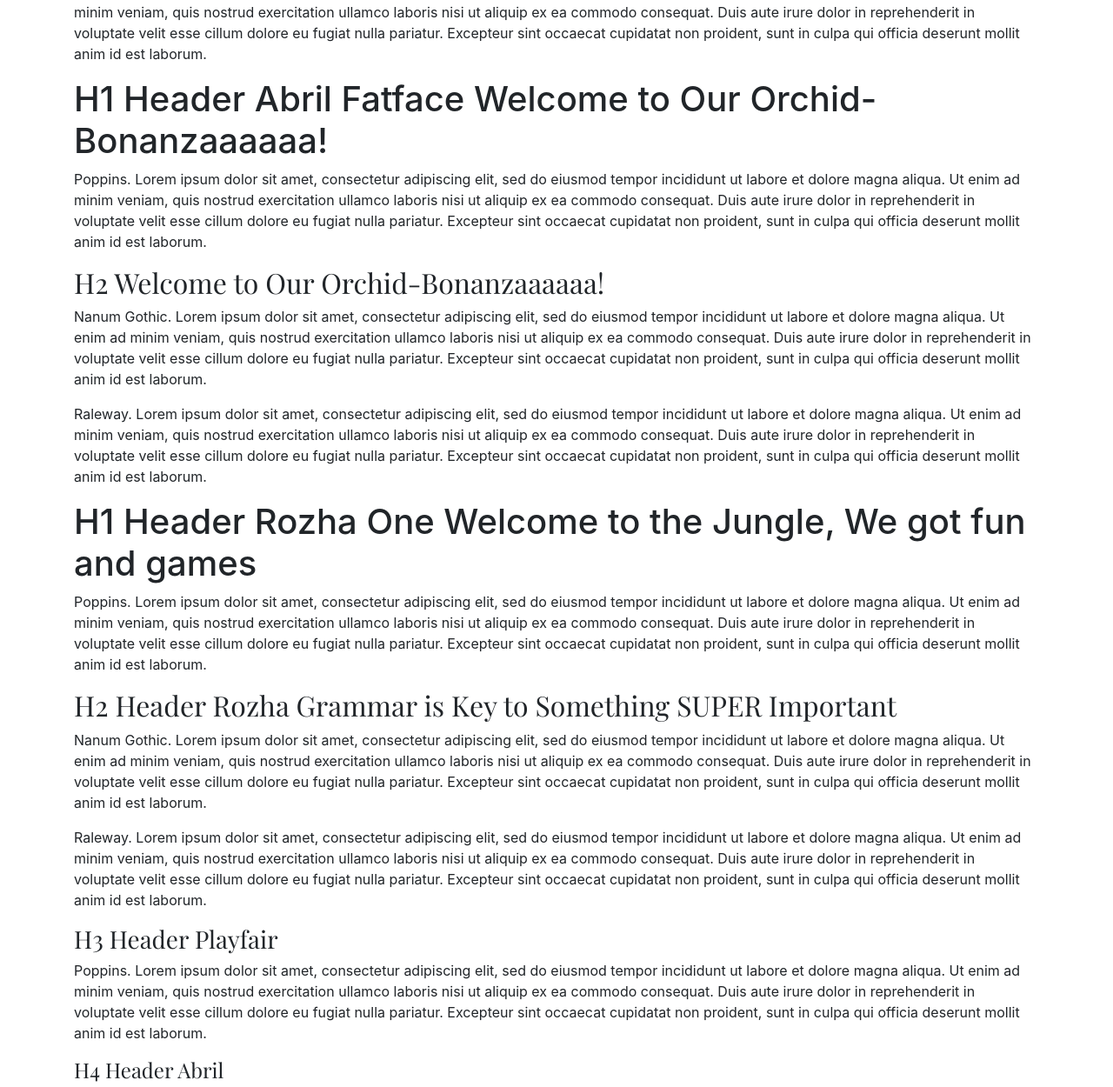
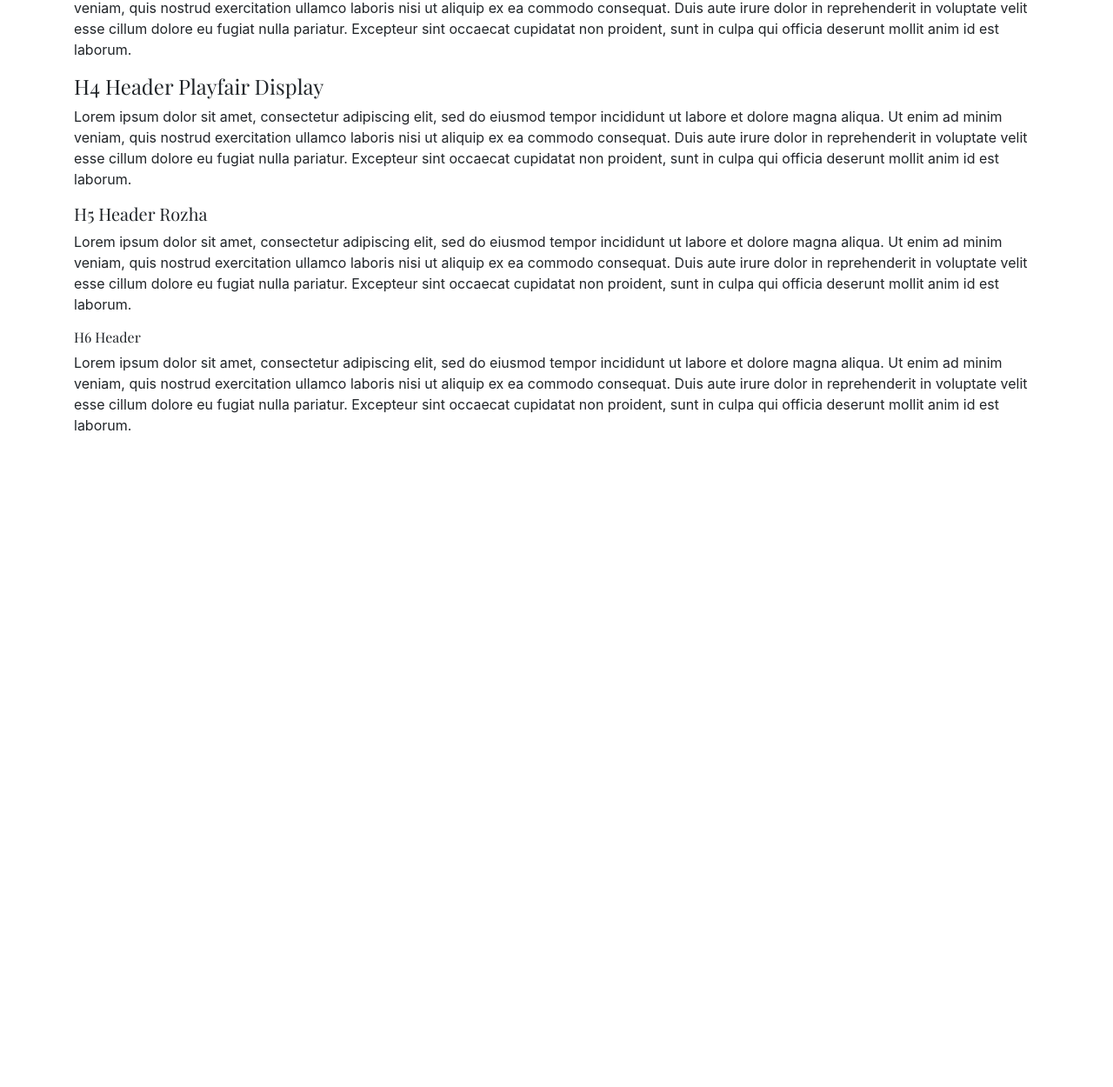
Before and after one commit to atournikate/BlueOrchid, a plain HTML site: page stylesheet.html in a window 1280 px wide. Shown: the part 680-1930 px from the top of the page at 87% size. After the commit the page ends 1197 px from the top, so only its background shows below. Drawn offline with nearby package versions, Linux system fonts and the light colour scheme; a web font is replaced by a local one.

Commit message:
10:30 Style WIP

```diff
--- a/stylesheet.html
+++ b/stylesheet.html
@@ -10,14 +10,15 @@
     />
     <link rel="preconnect" href="https://fonts.gstatic.com" />
     <link
-      href="https://fonts.googleapis.com/css2?family=Abril+Fatface&family=Cinzel+Decorative:wght@400;700&family=Dancing+Script:wght@500;700&family=Fredericka+the+Great&family=Gravitas+One&family=Limelight&family=Playfair+Display:ital,wght@0,400;0,700;1,400;1,700&family=Poppins&family=Rozha+One&family=Satisfy&family=Tangerine:wght@400;700&family=Allura&family=Raleway:wght@200;300;400;500;700&family=Nanum+Gothic:wght@400;700&display=swap"
+      href="https://fonts.googleapis.com/css2?family=Playfair+Display:ital,wght@0,400;0,700;1,400;1,700&family=Poppins&family=Tangerine:wght@400;700&display=swap"
       rel="stylesheet"
     />
     <style>
       body {
         display: flex;
         flex-direction: row;
-            font-family: 'Poppins', sans-serif;
+        font-family: "Poppins", sans-serif;
+        color: #182d66;
       }
 
       .container {
@@ -36,11 +37,14 @@
         font-size: 60px;
       }
 
-      .h1, h2, h3, h4, h5, h6 {
-        font-family: "Playfair Display", serif
+      h1,
+      h2,
+      h3,
+      h4,
+      h5,
+      h6 {
+        font-family: "Playfair Display", serif;
       }
-
-
     </style>
 
     <!-- Bootstrap CSS -->
@@ -62,157 +66,74 @@
         />
 
         <h1 class="opt3">Blue Orchid</h1>
-
       </div>
 
       <button type="button" class="btn-primary">Click Me?</button>
 
-    <div class="text1">
+      <div>
         <img src="images/blueflrs.jpg" />
 
         <h1>H1 Header Playfair Display</h1>
         <p>
-        Poppins. Lorem ipsum dolor sit amet, consectetur adipiscing elit, sed do
+          Lorem ipsum dolor sit amet, consectetur adipiscing elit, sed do
           eiusmod tempor incididunt ut labore et dolore magna aliqua. Ut enim ad
-        minim veniam, quis nostrud exercitation ullamco laboris nisi ut aliquip
-        ex ea commodo consequat. Duis aute irure dolor in reprehenderit in
-        voluptate velit esse cillum dolore eu fugiat nulla pariatur. Excepteur
-        sint occaecat cupidatat non proident, sunt in culpa qui officia deserunt
-        mollit anim id est laborum.
+          minim veniam, quis nostrud exercitation ullamco laboris nisi ut
+          aliquip ex ea commodo consequat. Duis aute irure dolor in
+          reprehenderit in voluptate velit esse cillum dolore eu fugiat nulla
+          pariatur. Excepteur sint occaecat cupidatat non proident, sunt in
+          culpa qui officia deserunt mollit anim id est laborum.
         </p>
-      <h2>H2 Header Playfair</h2>
+        <h2>H2 Header Playfair Display</h2>
         <p>
-        Nanum Gothic. Lorem ipsum dolor sit amet, consectetur adipiscing elit,
-        sed do eiusmod tempor incididunt ut labore et dolore magna aliqua. Ut
-        enim ad minim veniam, quis nostrud exercitation ullamco laboris nisi ut
-        aliquip ex ea commodo consequat. Duis aute irure dolor in reprehenderit
-        in voluptate velit esse cillum dolore eu fugiat nulla pariatur.
-        Excepteur sint occaecat cupidatat non proident, sunt in culpa qui
-        officia deserunt mollit anim id est laborum.
+          Lorem ipsum dolor sit amet, consectetur adipiscing elit, sed do
+          eiusmod tempor incididunt ut labore et dolore magna aliqua. Ut enim ad
+          minim veniam, quis nostrud exercitation ullamco laboris nisi ut
+          aliquip ex ea commodo consequat. Duis aute irure dolor in
+          reprehenderit in voluptate velit esse cillum dolore eu fugiat nulla
+          pariatur. Excepteur sint occaecat cupidatat non proident, sunt in
+          culpa qui officia deserunt mollit anim id est laborum.
         </p>
-      <h2 class="serif1">H2 Header Playfair</h2>
-      <p class="sans3">
-        Raleway. Lorem ipsum dolor sit amet, consectetur adipiscing elit,
-        sed do eiusmod tempor incididunt ut labore et dolore magna aliqua. Ut
-        enim ad minim veniam, quis nostrud exercitation ullamco laboris nisi ut
-        aliquip ex ea commodo consequat. Duis aute irure dolor in reprehenderit
-        in voluptate velit esse cillum dolore eu fugiat nulla pariatur.
-        Excepteur sint occaecat cupidatat non proident, sunt in culpa qui
-        officia deserunt mollit anim id est laborum.
+        <h3>H3 Header Playfair Display</h3>
+        <p>
+          Lorem ipsum dolor sit amet, consectetur adipiscing elit, sed do
+          eiusmod tempor incididunt ut labore et dolore magna aliqua. Ut enim ad
+          minim veniam, quis nostrud exercitation ullamco laboris nisi ut
+          aliquip ex ea commodo consequat. Duis aute irure dolor in
+          reprehenderit in voluptate velit esse cillum dolore eu fugiat nulla
+          pariatur. Excepteur sint occaecat cupidatat non proident, sunt in
+          culpa qui officia deserunt mollit anim id est laborum.
         </p>
-    </div>
-    <div class="text2">
-      <h1 class="serif2">H1 Header Abril Fatface Welcome to Our Orchid-Bonanzaaaaaa!</h1>
-      <p class="sans1">
-        Poppins. Lorem ipsum dolor sit amet, consectetur adipiscing elit, sed do
+        <h4>H4 Header Playfair Display</h4>
+        <p>
+          Lorem ipsum dolor sit amet, consectetur adipiscing elit, sed do
           eiusmod tempor incididunt ut labore et dolore magna aliqua. Ut enim ad
-        minim veniam, quis nostrud exercitation ullamco laboris nisi ut aliquip
-        ex ea commodo consequat. Duis aute irure dolor in reprehenderit in
-        voluptate velit esse cillum dolore eu fugiat nulla pariatur. Excepteur
-        sint occaecat cupidatat non proident, sunt in culpa qui officia deserunt
-        mollit anim id est laborum.
-      </p>
-      <h2 class="serif2">H2 Welcome to Our Orchid-Bonanzaaaaaa!</h2>
-      <p class="sans2">
-        Nanum Gothic. Lorem ipsum dolor sit amet, consectetur adipiscing elit,
-        sed do eiusmod tempor incididunt ut labore et dolore magna aliqua. Ut
-        enim ad minim veniam, quis nostrud exercitation ullamco laboris nisi ut
-        aliquip ex ea commodo consequat. Duis aute irure dolor in reprehenderit
-        in voluptate velit esse cillum dolore eu fugiat nulla pariatur.
-        Excepteur sint occaecat cupidatat non proident, sunt in culpa qui
-        officia deserunt mollit anim id est laborum.
-      </p>
-      <p class="sans3">
-        Raleway. Lorem ipsum dolor sit amet, consectetur adipiscing elit,
-        sed do eiusmod tempor incididunt ut labore et dolore magna aliqua. Ut
-        enim ad minim veniam, quis nostrud exercitation ullamco laboris nisi ut
-        aliquip ex ea commodo consequat. Duis aute irure dolor in reprehenderit
-        in voluptate velit esse cillum dolore eu fugiat nulla pariatur.
-        Excepteur sint occaecat cupidatat non proident, sunt in culpa qui
-        officia deserunt mollit anim id est laborum.
-      </p>
-    </div>
-    <div class="text3">
-      <h1 class="serif3">H1 Header Rozha One Welcome to the Jungle, We got fun and games</h1>
-      <p class="sans1">
-        Poppins. Lorem ipsum dolor sit amet, consectetur adipiscing elit, sed do
-        eiusmod tempor incididunt ut labore et dolore magna aliqua. Ut enim ad
-        minim veniam, quis nostrud exercitation ullamco laboris nisi ut aliquip
-        ex ea commodo consequat. Duis aute irure dolor in reprehenderit in
-        voluptate velit esse cillum dolore eu fugiat nulla pariatur. Excepteur
-        sint occaecat cupidatat non proident, sunt in culpa qui officia deserunt
-        mollit anim id est laborum.
-      </p>
-      <h2 class="serif3">H2 Header Rozha Grammar is Key to Something SUPER Important</h2>
-      <p class="sans2">
-        Nanum Gothic. Lorem ipsum dolor sit amet, consectetur adipiscing elit,
-        sed do eiusmod tempor incididunt ut labore et dolore magna aliqua. Ut
-        enim ad minim veniam, quis nostrud exercitation ullamco laboris nisi ut
-        aliquip ex ea commodo consequat. Duis aute irure dolor in reprehenderit
-        in voluptate velit esse cillum dolore eu fugiat nulla pariatur.
-        Excepteur sint occaecat cupidatat non proident, sunt in culpa qui
-        officia deserunt mollit anim id est laborum.
-      </p>
-      <p class="sans3">
-        Raleway. Lorem ipsum dolor sit amet, consectetur adipiscing elit,
-        sed do eiusmod tempor incididunt ut labore et dolore magna aliqua. Ut
-        enim ad minim veniam, quis nostrud exercitation ullamco laboris nisi ut
-        aliquip ex ea commodo consequat. Duis aute irure dolor in reprehenderit
-        in voluptate velit esse cillum dolore eu fugiat nulla pariatur.
-        Excepteur sint occaecat cupidatat non proident, sunt in culpa qui
-        officia deserunt mollit anim id est laborum.
-      </p>
-    </div>
-      <h3 class="serif1">H3 Header Playfair</h3>
-      <p class="sans1">
-        Poppins. Lorem ipsum dolor sit amet, consectetur adipiscing elit, sed do
-        eiusmod tempor incididunt ut labore et dolore magna aliqua. Ut enim ad
-        minim veniam, quis nostrud exercitation ullamco laboris nisi ut aliquip
-        ex ea commodo consequat. Duis aute irure dolor in reprehenderit in
-        voluptate velit esse cillum dolore eu fugiat nulla pariatur. Excepteur
-        sint occaecat cupidatat non proident, sunt in culpa qui officia deserunt
-        mollit anim id est laborum.
-      </p>
-      <h4 class="serif2">H4 Header Abril</h4>
-      <p class="sans2">
-        Nanum Gothic. Lorem ipsum dolor sit amet, consectetur adipiscing elit,
-        sed do eiusmod tempor incididunt ut labore et dolore magna aliqua. Ut
-        enim ad minim veniam, quis nostrud exercitation ullamco laboris nisi ut
-        aliquip ex ea commodo consequat. Duis aute irure dolor in reprehenderit
-        in voluptate velit esse cillum dolore eu fugiat nulla pariatur.
-        Excepteur sint occaecat cupidatat non proident, sunt in culpa qui
-        officia deserunt mollit anim id est laborum.
+          minim veniam, quis nostrud exercitation ullamco laboris nisi ut
+          aliquip ex ea commodo consequat. Duis aute irure dolor in
+          reprehenderit in voluptate velit esse cillum dolore eu fugiat nulla
+          pariatur. Excepteur sint occaecat cupidatat non proident, sunt in
+          culpa qui officia deserunt mollit anim id est laborum.
         </p>
         <h5 class="serif3">H5 Header Rozha</h5>
         <p class="sans1">
-        Poppins. Lorem ipsum dolor sit amet, consectetur adipiscing elit, sed do
+          Lorem ipsum dolor sit amet, consectetur adipiscing elit, sed do
           eiusmod tempor incididunt ut labore et dolore magna aliqua. Ut enim ad
-        minim veniam, quis nostrud exercitation ullamco laboris nisi ut aliquip
-        ex ea commodo consequat. Duis aute irure dolor in reprehenderit in
-        voluptate velit esse cillum dolore eu fugiat nulla pariatur. Excepteur
-        sint occaecat cupidatat non proident, sunt in culpa qui officia deserunt
-        mollit anim id est laborum.
-      </p>
-      <p class="sans3">
-        Raleway. Lorem ipsum dolor sit amet, consectetur adipiscing elit,
-        sed do eiusmod tempor incididunt ut labore et dolore magna aliqua. Ut
-        enim ad minim veniam, quis nostrud exercitation ullamco laboris nisi ut
-        aliquip ex ea commodo consequat. Duis aute irure dolor in reprehenderit
-        in voluptate velit esse cillum dolore eu fugiat nulla pariatur.
-        Excepteur sint occaecat cupidatat non proident, sunt in culpa qui
-        officia deserunt mollit anim id est laborum.
-      </p>
-      <h6>H6 Header</h6>
-      <p class="sans2">
-        Nanum Gothic. Lorem ipsum dolor sit amet, consectetur adipiscing elit,
-        sed do eiusmod tempor incididunt ut labore et dolore magna aliqua. Ut
-        enim ad minim veniam, quis nostrud exercitation ullamco laboris nisi ut
-        aliquip ex ea commodo consequat. Duis aute irure dolor in reprehenderit
-        in voluptate velit esse cillum dolore eu fugiat nulla pariatur.
-        Excepteur sint occaecat cupidatat non proident, sunt in culpa qui
-        officia deserunt mollit anim id est laborum.
+          minim veniam, quis nostrud exercitation ullamco laboris nisi ut
+          aliquip ex ea commodo consequat. Duis aute irure dolor in
+          reprehenderit in voluptate velit esse cillum dolore eu fugiat nulla
+          pariatur. Excepteur sint occaecat cupidatat non proident, sunt in
+          culpa qui officia deserunt mollit anim id est laborum.
         </p>
 
+        <h6>H6 Header</h6>
+        <p>
+          Lorem ipsum dolor sit amet, consectetur adipiscing elit, sed do
+          eiusmod tempor incididunt ut labore et dolore magna aliqua. Ut enim ad
+          minim veniam, quis nostrud exercitation ullamco laboris nisi ut
+          aliquip ex ea commodo consequat. Duis aute irure dolor in
+          reprehenderit in voluptate velit esse cillum dolore eu fugiat nulla
+          pariatur. Excepteur sint occaecat cupidatat non proident, sunt in
+          culpa qui officia deserunt mollit anim id est laborum.
+        </p>
       </div>
     </div>
 
```
Lines whose indentation alone changed are shown as unchanged.
